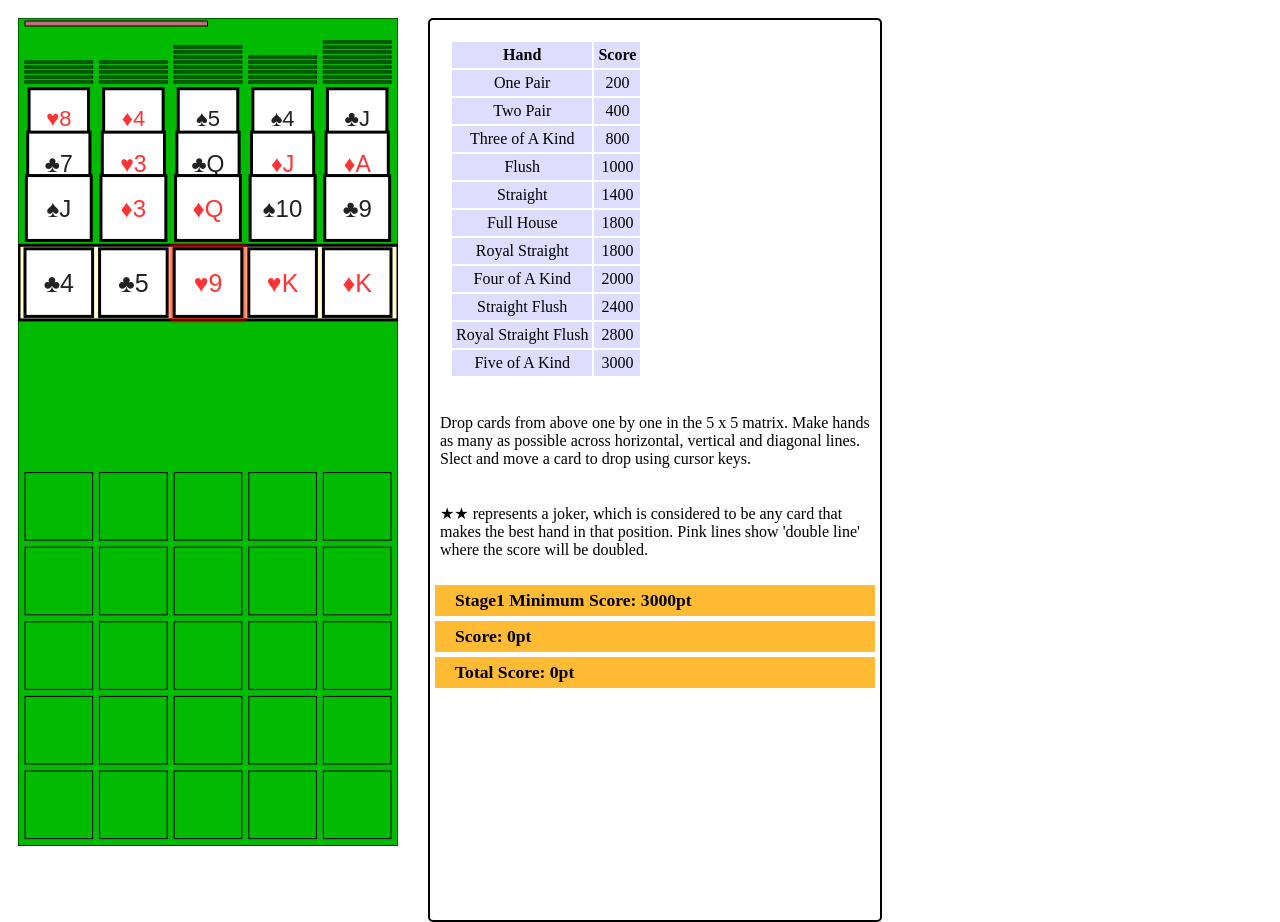
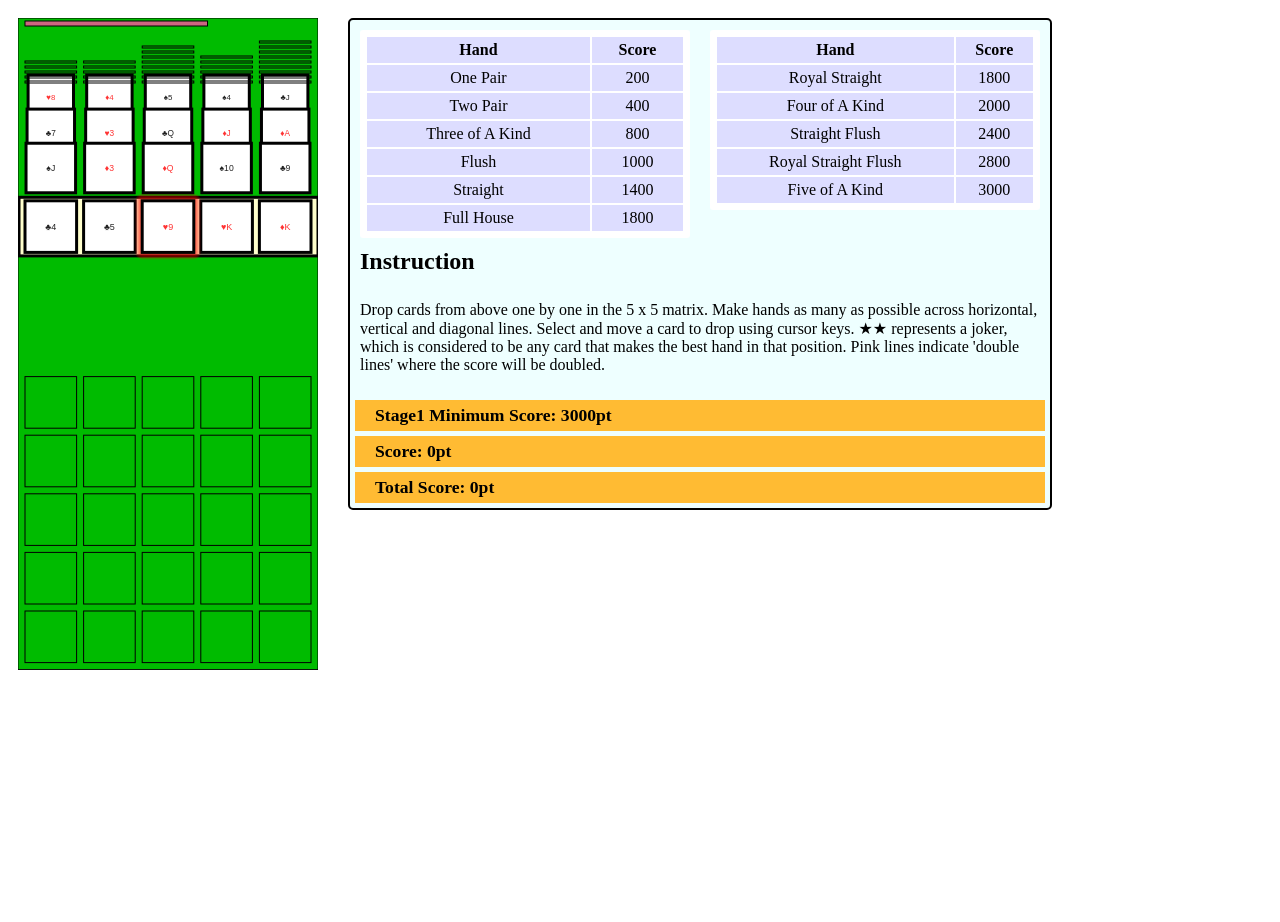
Before and after one commit to knsmr/grap, a plain HTML site: page index.html in a window 1280 px wide. After the commit the page ends 800 px from the top, so only its background shows below. Drawn offline with Linux system fonts and the light colour scheme.

Commit message:
html redesign

```diff
--- a/game.css
+++ b/game.css
@@ -16,8 +16,8 @@
 
 #pannel {
     float: left;
-    width: 450px;
-    height: 900px;
+    background: #eeffff;
+    width: 700px;
     margin: 10px 0 0 20px;
     border: 2px solid black;
     border-radius: 5px;
@@ -27,18 +27,25 @@
     padding: 10px;
 }
 
-#score-table {
+.score-table {
+    width: 330px;
     margin: 10px;
     background-color: white;
-    padding: 10px;
+    padding: 5px;
     border-radius: 3px;
+    float: left;
 }
 
-#score-table tr {
+.score-table tr {
     background-color: #ddddff;
     text-align: center;
 }
 
-#score-table td, th {
+.score-table td, th {
     padding: 4px;
 }
+
+h2 {
+    clear: both;
+    margin: 10px;
+}
--- a/index.html
+++ b/index.html
@@ -21,7 +21,7 @@
       <div id="paper"></div>
     </div>
     <div id="pannel">
-      <table id="score-table">
+      <table class="score-table">
 	<tr><th>Hand</th><th>Score</th></tr>
 	<tr><td>One Pair</td><td>200</td>
 	<tr><td>Two Pair</td><td>400</td></tr>
@@ -29,14 +29,18 @@
 	<tr><td>Flush</td><td>1000</td></tr>
 	<tr><td>Straight</td><td>1400</td></tr>
 	<tr><td>Full House</td><td>1800</td></tr>
+      </table>
+      <table class="score-table">
+	<tr><th>Hand</th><th>Score</th></tr>
 	<tr><td>Royal Straight</td><td>1800</td></tr>
 	<tr><td>Four of A Kind</td><td>2000</td></tr>
 	<tr><td>Straight Flush</td><td>2400</td></tr>
 	<tr><td>Royal Straight Flush</td><td>2800</td></tr>
 	<tr><td>Five of A Kind</td><td>3000</td></tr>
       </table>
-      <p>Drop cards from above one by one in the 5 x 5 matrix. Make hands as many as possible across horizontal, vertical and diagonal lines. Slect and move a card to drop using cursor keys.</p>
-      <p>★★ represents a joker, which is considered to be any card that makes the best hand in that position. Pink lines show 'double line' where the score will be doubled.</p>
+
+      <h2>Instruction</h2>
+      <p>Drop cards from above one by one in the 5 x 5 matrix. Make hands as many as possible across horizontal, vertical and diagonal lines. Select and move a card to drop using cursor keys. ★★ represents a joker, which is considered to be any card that makes the best hand in that position. Pink lines indicate 'double lines' where the score will be doubled. </p>
       <div id="stage">Stage: 1</div>
       <div id="score">Score: 0</div>
       <div id="total-score">Total Score: 0</div>
--- a/src/screen.js
+++ b/src/screen.js
@@ -1,6 +1,6 @@
 grap.Screen = {
     shim: 7,       // defines px between cards
-    width: 380,
+    width: 300,
     height: 0,     // will be calculated from the width
     deckSpace: 0,  // px to make some room to draw decks
     openDecks: [[], [], [], [], []],
```
